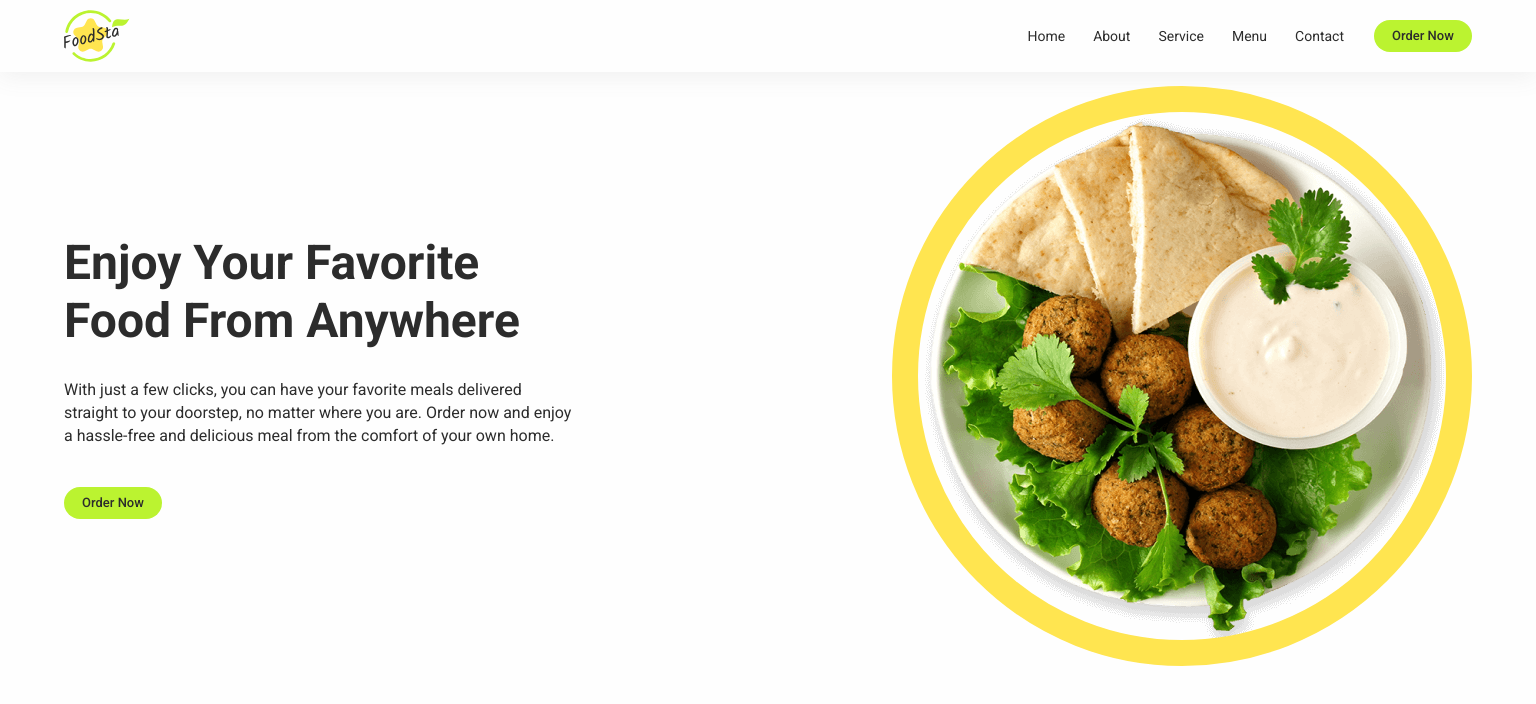
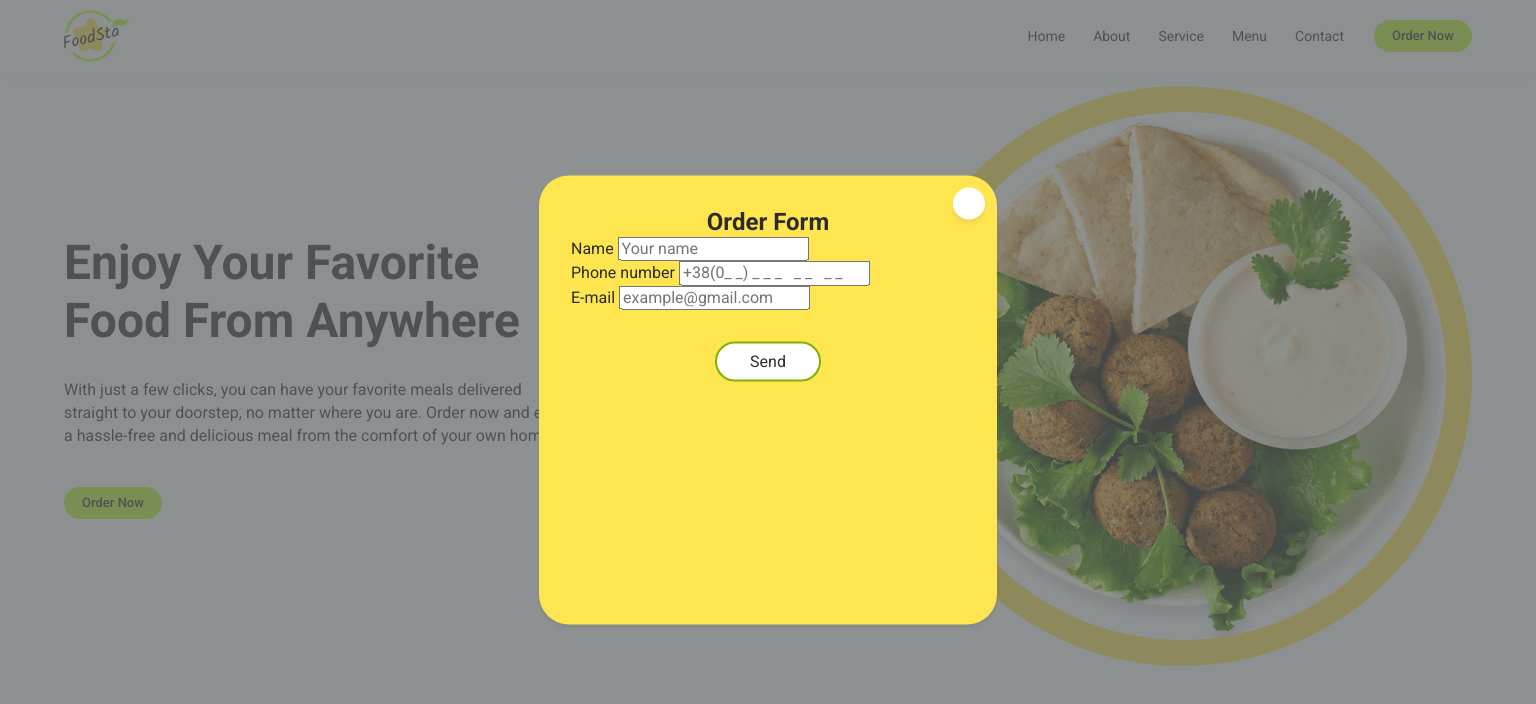
Before and after one commit to Lyadskyi/food-delivery-service, a plain HTML site: page index.html in a window 1536 px wide. Drawn offline with nearby package versions, Linux system fonts and the light colour scheme.

Commit message:
Added labels and inputs to the modal window

```diff
--- a/css/styles.css
+++ b/css/styles.css
@@ -771,6 +771,7 @@ html {
 		transform: translate(-50%, -50%);
 		width: 458px;
 		height: 449px;
+		padding: 32px;
 		border-radius: 30px;
 		box-shadow: 0 4px 4px 0 rgba(0, 0, 0, 0.06);
 		background: #ffe550;
@@ -786,4 +787,24 @@ html {
 		box-shadow: 0 4px 4px 0 rgba(0, 0, 0, 0.06);
 		background-color: #ffffff;
 	}
+
+	.modal__title {
+		font-weight: 700;
+		font-size: 24px;
+		line-height: 1.2085;
+		text-align: center;
+	}
+
+	.review__form-btn {
+		display: block;
+		width: 106px;
+		height: 40px;
+		margin-top: 32px;
+		margin-inline: auto;
+		padding-block: 10px;
+		padding-inline: 20px;
+		border-radius: 30px;
+		border: 2px solid #7eb101;
+		background: #fff;
+	}
 }
--- a/index.html
+++ b/index.html
@@ -492,7 +492,7 @@
 			</div>
 		</footer> -->
 		<!-- Modal window -->
-		<div class="backdrop">
+		<div class="backdrop is-open">
 			<div class="modal">
 				<button class="modal__close-btn" type="button">
 					<svg
@@ -504,6 +504,55 @@
 						<use href="./images/sprite.svg#icon-close-button"></use>
 					</svg>
 				</button>
+				<h2 class="modal__title">Order Form</h2>
+				<form class="review__form">
+					<div class="review__form-field-wrapper">
+						<label class="review__form-field-label" for="user-name">
+							Name
+						</label>
+						<input
+							class="review__form-field"
+							type="text"
+							name="user-name"
+							id="user-name"
+							placeholder="Your name"
+							required
+							pattern="[a-zA-Zа-яА-ЯіІїЇєЄґҐйЙ']+"
+							title="Jenny Wilson"
+						/>
+					</div>
+
+					<div class="review__form-field-wrapper">
+						<label class="review__form-field-label" for="user-phone">Phone number</label>
+						<input
+							class="review__form-field"
+							type="tel"
+							name="user-phone-number"
+							id="user-phone"
+							placeholder="+38(0_ _) _ _ _   _ _   _ _"
+							required
+							pattern="[0-9]{3}-[0-9]{3}-[0-9]{2}-[0-9]{2}"
+							title="+38(099)444 22 11"
+						/>
+					</div>
+
+					<div class="review__form-field-wrapper">
+						<label class="review__form-field-label" for="user-email">
+							E-mail
+						</label>
+						<input
+							class="review__form-field"
+							type="email"
+							name="user-email"
+							id="user-email"
+							placeholder="example@gmail.com"
+							required
+							title="willie.jennings@example.com"
+						/>
+					</div>
+
+					<button class="review__form-btn" type="submit">Send</button>
+				</form>
 			</div>
 		</div>
 	</body>
```
